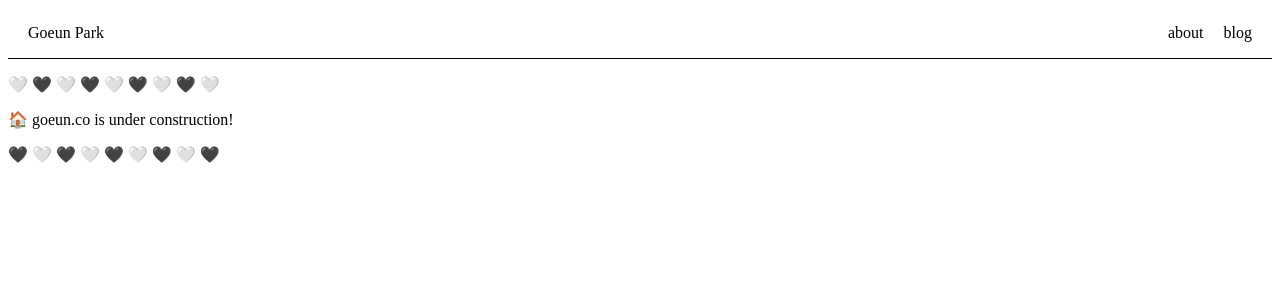
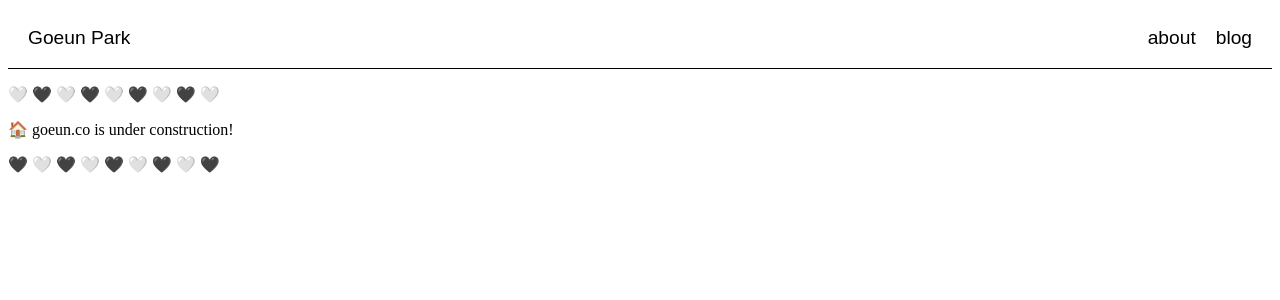
Before and after one commit to goeunpark/personal-site, a Next.js app: page / in a window 1280 px wide. Shown: the top 300 px of the page. Built offline with nearby package versions, Linux system fonts and the light colour scheme.

Commit message:
add css styling to header links

```diff
--- a/src/components/Header.module.scss
+++ b/src/components/Header.module.scss
@@ -1,4 +1,6 @@
 .header {
+  font-family: 'Futura', 'Avenir', sans-serif;
+  font-size: 1.2rem;
   border-bottom: black solid 1px;
   display: flex;
   flex-direction: row;
@@ -9,6 +11,9 @@
     text-decoration: none;
   }
 
+  a:hover {
+    color: #ce9665;
+  }
 
   .title {
     display: flex;
@@ -27,3 +32,7 @@
     }
   }
 }
+
+.page {
+  border-bottom: black solid 4px;
+}
--- a/src/components/Header.tsx
+++ b/src/components/Header.tsx
@@ -1,9 +1,11 @@
 import { useRouter } from "next/router";
 import Link from "next/link";
-// import about from "../pages/about";
 import styles from "./Header.module.scss";
 
 export default function Header() {
+  const router = useRouter();
+  const page = router.pathname.substring(1);
+
   return (
     <header className={styles.header}>
       <div className={styles.title}>
@@ -11,10 +13,20 @@
       </div>
       <ul>
         <li>
-          <Link href="/about">about</Link>
+          <Link
+            href="/about"
+            className={page == "about" ? styles.page : styles.a}
+          >
+            about
+          </Link>
         </li>
         <li>
-          <Link href="/blog">blog</Link>
+          <Link
+            href="/blog"
+            className={page.includes("blog") ? styles.page : styles.a}
+          >
+            blog
+          </Link>
         </li>
       </ul>
     </header>
--- a/src/styles/globals.scss
+++ b/src/styles/globals.scss
@@ -1,10 +1,11 @@
 html,
 body {
+  background-color: #F9F6EE;
+  color: #222220;
   padding: 0;
   margin: 0;
-  font-family: 'Futura', 'Avenir', sans-serif;
-  font-weight: 200;
-  letter-spacing: .05em;
+  font-family: 'Avenir', sans-serif;
+  line-height: 1.4;
   -webkit-font-smoothing: antialiased;
 }
 
```
